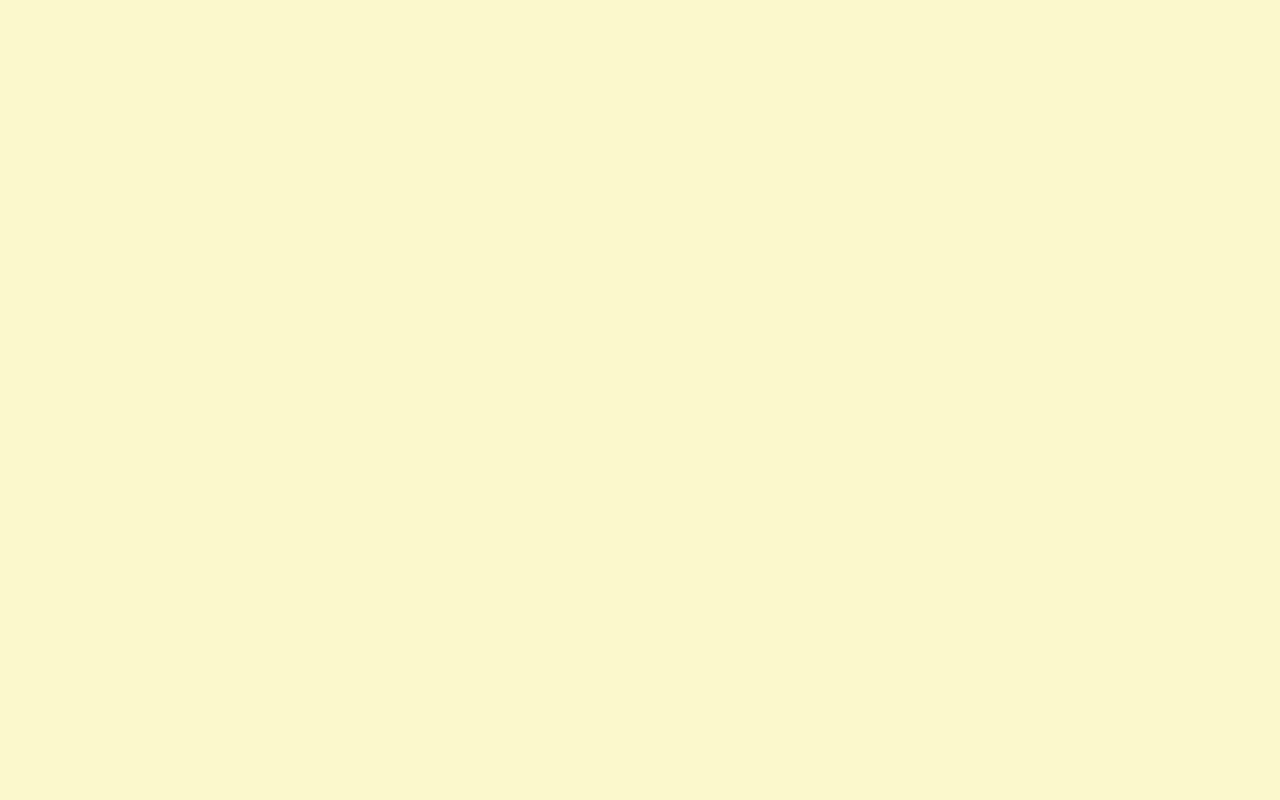
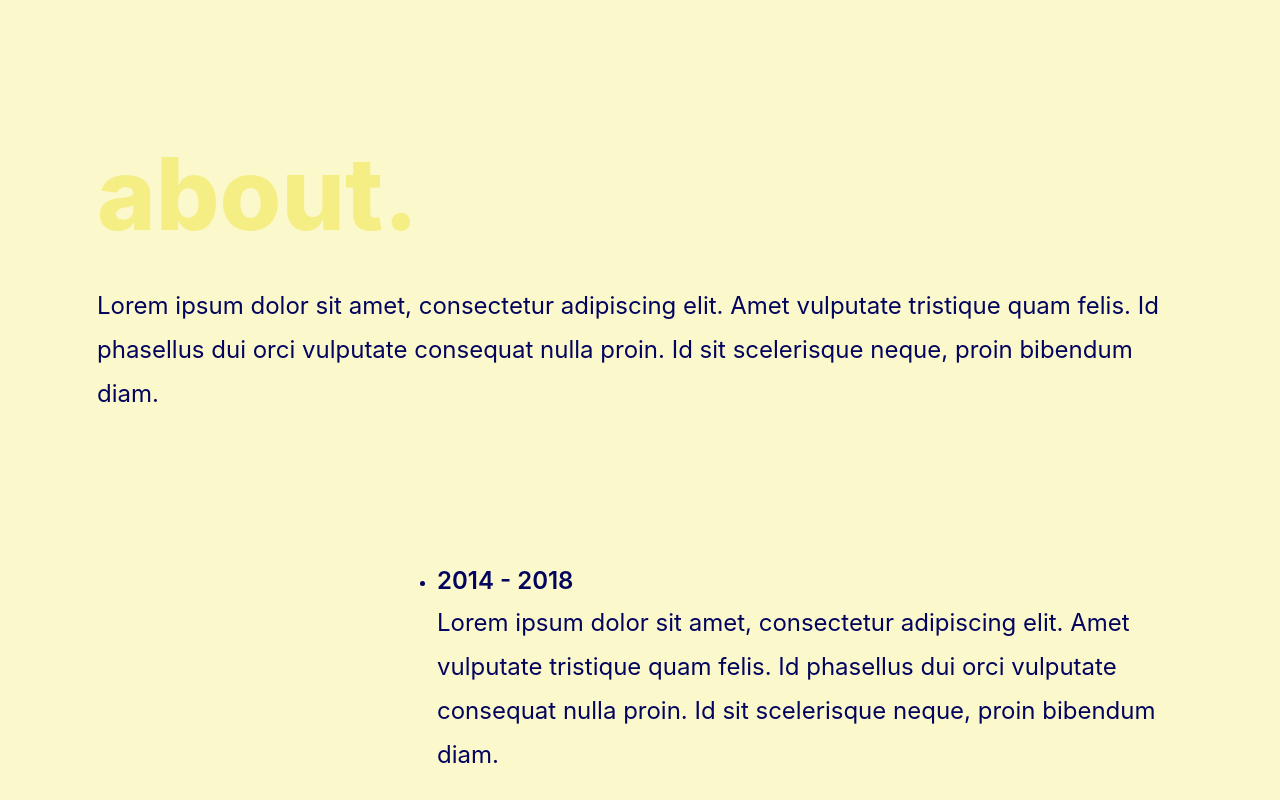
Before and after one commit to atoms-formazione/vue-portfolio, a Vue app: page / in a window 1280 px wide. Shown: the part 780-1580 px from the top of the page. Before the commit the page ends 800 px from the top, so only its background shows below. Built offline with nearby package versions, Linux system fonts and the light colour scheme.

Commit message:
feat: add about section

```diff
--- a/src/components/HomePage.vue
+++ b/src/components/HomePage.vue
@@ -1,10 +1,12 @@
 <script setup lang="ts">
 import PresentationSection from "./sections/PresentationSection.vue";
+import AboutSection from "./sections/AboutSection.vue";
 </script>
 
 <template>
   <div class="sections">
     <PresentationSection />
+    <AboutSection />
   </div>
 </template>
 
--- /dev/null
+++ b/src/components/atoms/AboutList.vue
@@ -0,0 +1,41 @@
+<script setup lang="ts">
+type Experience = {
+  duration: string;
+  description: string;
+};
+
+type AboutListProps = {
+  list: Experience[];
+};
+
+defineProps<AboutListProps>();
+</script>
+
+<template>
+  <div>
+    <ul>
+      <li v-for="{ duration, description } in list" :key="duration">
+        <h3>{{ duration }}</h3>
+        <p>{{ description }}</p>
+      </li>
+    </ul>
+  </div>
+</template>
+
+<style scoped>
+li {
+  margin-bottom: 80px;
+}
+
+h3 {
+  font-weight: 600;
+  font-size: 24px;
+  line-height: 40px;
+}
+
+p {
+  font-weight: 400;
+  font-size: 24px;
+  line-height: 44px;
+}
+</style>
--- /dev/null
+++ b/src/components/atoms/TitleText.vue
@@ -0,0 +1,31 @@
+<script setup lang="ts">
+type TitleTextProps = {
+  title: string;
+  text?: string;
+};
+
+defineProps<TitleTextProps>();
+</script>
+
+<template>
+  <div>
+    <h2>{{ title }}</h2>
+    <p v-if="text">{{ text }}</p>
+  </div>
+</template>
+
+<style scoped>
+h2 {
+  font-weight: 800;
+  font-size: 100px;
+  line-height: 116px;
+  color: var(--yellow);
+}
+
+p {
+  font-weight: 400;
+  font-size: 24px;
+  line-height: 44px;
+  margin-top: 32px;
+}
+</style>
--- /dev/null
+++ b/src/components/sections/AboutSection.vue
@@ -0,0 +1,48 @@
+<script setup lang="ts">
+import AboutList from "../atoms/AboutList.vue";
+import TitleText from "../atoms/TitleText.vue";
+
+const titleText = {
+  title: "about.",
+  text: "Lorem ipsum dolor sit amet, consectetur adipiscing elit. Amet vulputate tristique quam felis. Id phasellus dui orci vulputate consequat nulla proin. Id sit scelerisque neque, proin bibendum diam.",
+};
+
+const list = [
+  {
+    duration: "2014 - 2018",
+    description:
+      "Lorem ipsum dolor sit amet, consectetur adipiscing elit. Amet vulputate tristique quam felis. Id phasellus dui orci vulputate consequat nulla proin. Id sit scelerisque neque, proin bibendum diam.",
+  },
+  {
+    duration: "2018 - 2020",
+    description:
+      "Lorem ipsum dolor sit amet, consectetur adipiscing elit. Amet vulputate tristique quam felis. Id phasellus dui orci vulputate consequat nulla proin. Id sit scelerisque neque, proin bibendum diam.",
+  },
+  {
+    duration: "2020 - Present",
+    description:
+      "Lorem ipsum dolor sit amet, consectetur adipiscing elit. Amet vulputate tristique quam felis. Id phasellus dui orci vulputate consequat nulla proin. Id sit scelerisque neque, proin bibendum diam.",
+  },
+];
+</script>
+
+<template>
+  <div class="about-container">
+    <TitleText class="title-section" v-bind="titleText" />
+    <AboutList class="about-section" :list="list" />
+  </div>
+</template>
+
+<style scoped>
+.about-container {
+  margin-top: 200px;
+}
+
+.title-section {
+  margin-bottom: 145px;
+}
+
+.about-section {
+  margin-left: 300px;
+}
+</style>
```
